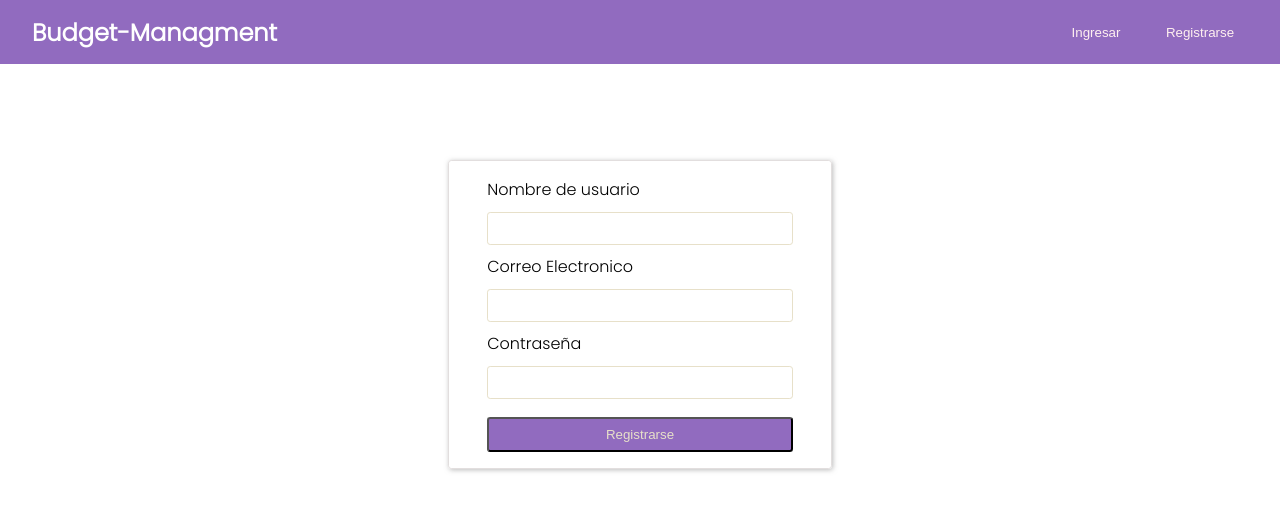
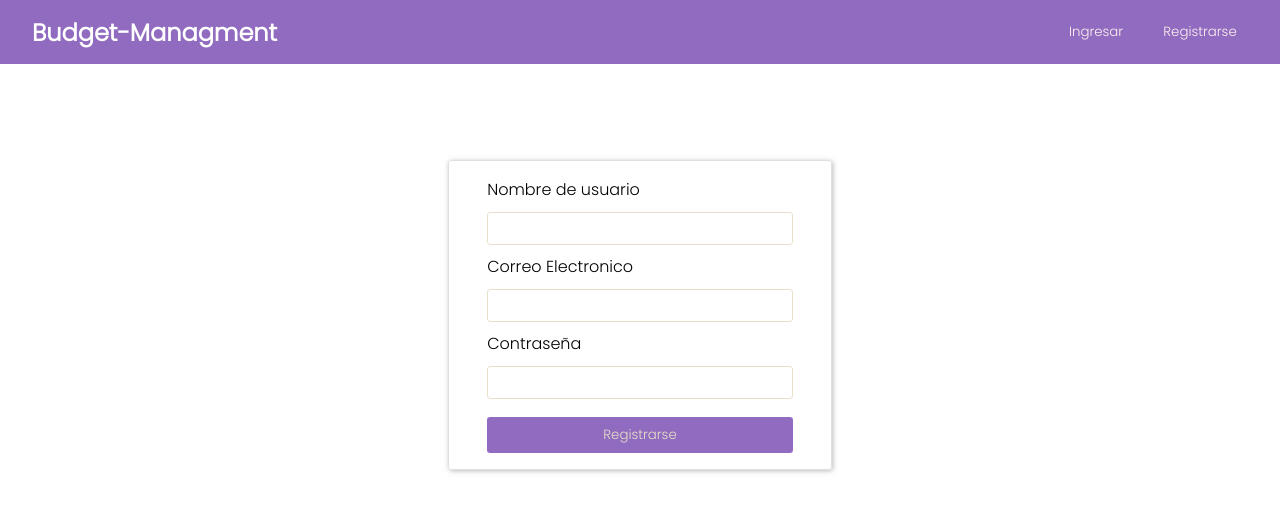
Before and after one commit to bernygena93/alkemy-challenge, a React (Create React App) app in the folder budget-app/: page /register in a window 1280 px wide. Shown: the top 512 px of the page. Built offline with nearby package versions, Linux system fonts and the light colour scheme.

Commit message:
added GlobalState in index.js

```diff
--- a/budget-app/public/env.js
+++ b/budget-app/public/env.js
@@ -1,7 +1,7 @@
 window.env = {
   "ALLUSERSPROFILE": "C:\\ProgramData",
   "ANDROID_HOME": "C:\\Users\\bernygena\\AppData\\Local\\Android\\Sdk",
-  "API_URL": "http://localhost:8080/",
+  "API_URL": "http://localhost:8080",
   "APPDATA": "C:\\Users\\bernygena\\AppData\\Roaming",
   "ChocolateyInstall": "C:\\ProgramData\\chocolatey",
   "ChocolateyLastPathUpdate": "132841542798868298",
--- a/budget-app/src/context/BudgetContext.js
+++ b/budget-app/src/context/BudgetContext.js
@@ -1,4 +1,5 @@
 import React from "react";
 
 const BudgetContext = React.createContext({});
+
 export default BudgetContext;
--- a/budget-app/src/context/GlobalState.js
+++ b/budget-app/src/context/GlobalState.js
@@ -29,7 +29,7 @@ function GlobalState({ children }) {
       loginUser,
       logoutUser,
     }),
-    [],
+    [islogged, user, loginUser, logoutUser],
   );
 
   return (
--- a/budget-app/src/index.css
+++ b/budget-app/src/index.css
@@ -6,7 +6,10 @@ body {
   -webkit-font-smoothing: antialiased;
   -moz-osx-font-smoothing: grayscale;
 }
-
+button {
+  border: none;
+  font-family: "Poppins";
+}
 :root {
   --color-primary: #916bbf;
   --color-secondary: #3d2c8d;
--- a/budget-app/src/index.js
+++ b/budget-app/src/index.js
@@ -3,10 +3,13 @@ import ReactDOM from "react-dom";
 import "./index.css";
 import App from "./App";
 import reportWebVitals from "./reportWebVitals";
+import GlobalState from "./context/GlobalState";
 
 ReactDOM.render(
   <React.StrictMode>
-    <App />
+    <GlobalState>
+      <App />
+    </GlobalState>
   </React.StrictMode>,
   document.getElementById("root"),
 );
--- a/budget-app/src/views/auth/Login.js
+++ b/budget-app/src/views/auth/Login.js
@@ -1,6 +1,7 @@
 /* eslint-disable react/jsx-props-no-spreading */
 
 import React, { useContext } from "react";
+import { useNavigate } from "react-router-dom";
 import { useForm } from "react-hook-form";
 import { signin } from "../../service/authService";
 import styles from "../form.module.css";
@@ -9,11 +10,13 @@ import BudgetContext from "../../context/BudgetContext";
 function Login() {
   const { register, handleSubmit } = useForm();
   const context = useContext(BudgetContext);
+  const navigate = useNavigate();
 
   const onSubmit = handleSubmit(async (data) => {
     try {
       const user = await signin(data);
       context.loginUser(user);
+      navigate("/");
     } catch (err) {
       console.log(err, "error al iniciar sesión");
     }
--- a/budget-app/src/views/auth/Register.js
+++ b/budget-app/src/views/auth/Register.js
@@ -1,15 +1,17 @@
 /* eslint-disable react/jsx-props-no-spreading */
 import React from "react";
+import { useNavigate } from "react-router-dom";
 import { useForm } from "react-hook-form";
 import styles from "../form.module.css";
 import { signup } from "../../service/authService";
 
 function Register() {
   const { register, handleSubmit } = useForm();
-
+  const navigate = useNavigate();
   const onSubmit = handleSubmit(async (data) => {
     try {
       await signup(data);
+      navigate("/login");
     } catch (err) {
       console.log(err, "error al crear usaurio");
     }
```
